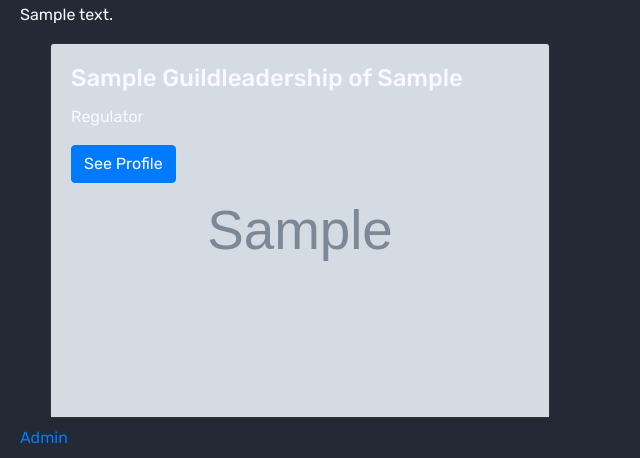
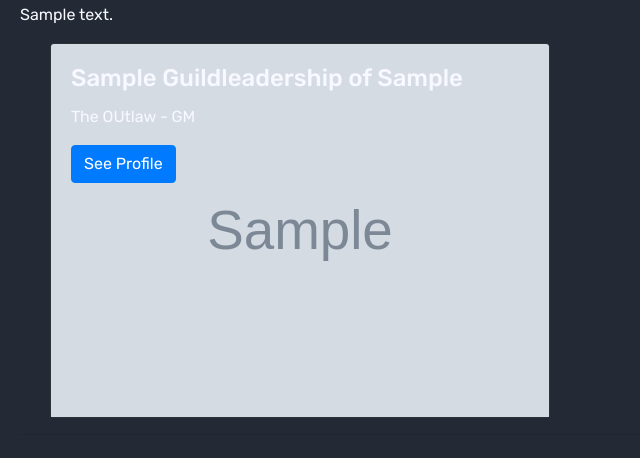
Before and after one commit to jwshive/theruffianposse, a Django app: page /leadership in a window 1280 px wide. Shown: the part 511-969 px from the top of the page, without its empty margins (0-640 px from the left). Run offline with Django 3.2, Linux system fonts and the light colour scheme; tables that the repository leaves empty hold one stand-in row (values such as "Sample post"); grey boxes marked "Sample" are stand-in pictures; some libraries are stand-ins or nearby versions; some web fonts are replaced.

Commit message:
Updated to include the new GM role.

```diff
--- a/posse/templatetags/posse_filters.py
+++ b/posse/templatetags/posse_filters.py
@@ -19,7 +19,8 @@ ZONE_NAMES = {
 
 GUILD_RANKS = {
     0: "The Ruffian - GM",
-    1: "Regulator"
+    1: "The OUtlaw - GM",
+    2: "Regulator"
 }
 
 register = template.Library()
--- a/posse/views.py
+++ b/posse/views.py
@@ -101,7 +101,7 @@ def update_guild_leadership(request):
     my_guild_members = get_guild_members()
 
     for item in my_guild_members['members']:
-        if item['rank'] in (0, 1):
+        if item['rank'] in (0, 1, 2):
 
             try:
                 character_image_url = get_character_bust(item['character']['realm']['slug'], item['character']['name'])
--- a/templates/leadership.html
+++ b/templates/leadership.html
@@ -25,7 +25,7 @@
                 {% endfor %}
             </div>
         </div>
-        {% if rank.grouper == 0 %}
+        {% if rank.grouper == 1 %}
             <hr>
         {% endif %}
 	{% endfor %}
```
